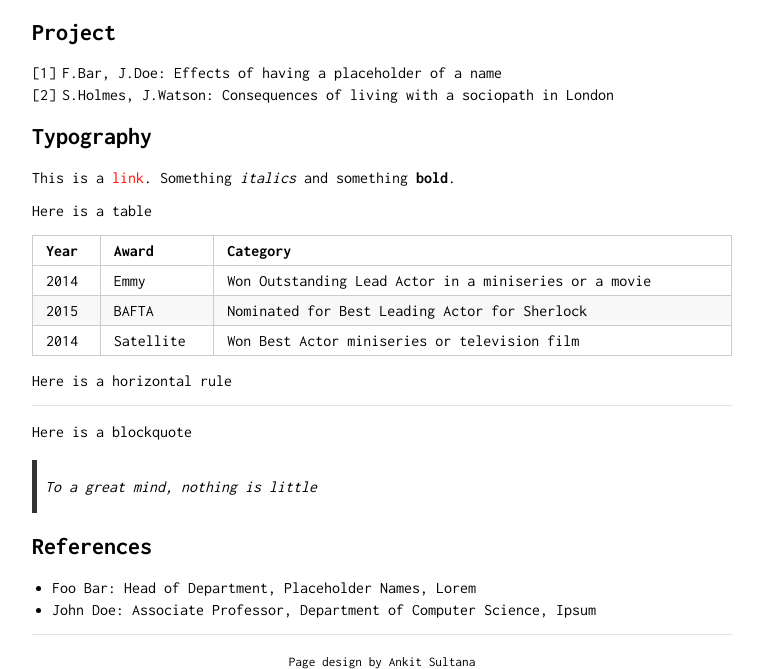
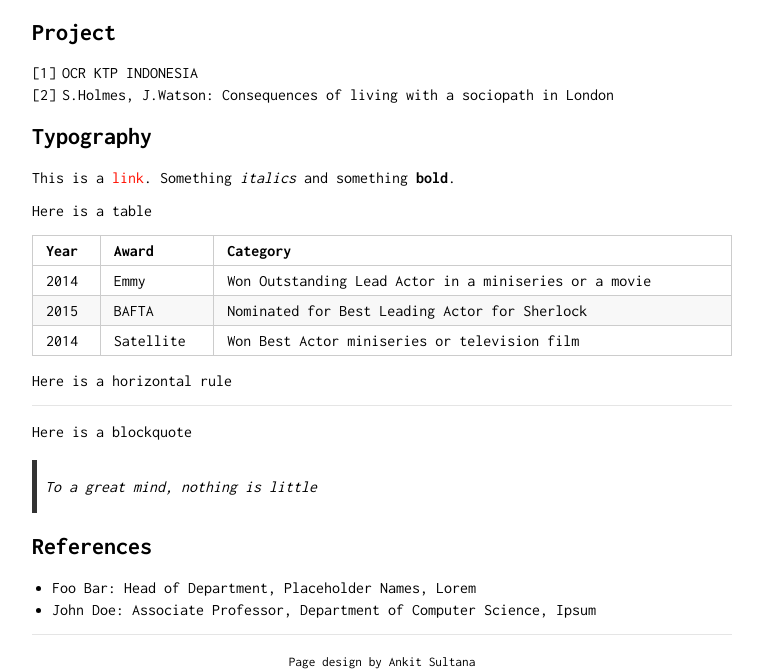
Before and after one commit to oemzih/about, a Jekyll site: the page built from index.md, in a window 1280 px wide, cut to the strip 410-1079 px from the top of the page. Shown: the whole strip, without its empty margins (258-1021 px from the left). Built offline with Jekyll 4.4.1, drawn with Linux system fonts in a browser that asks for light colours; our own code applies the rules of GitHub Pages for plain Markdown files.

Commit message:
Update index.md

```diff
--- a/index.md
+++ b/index.md
@@ -15,7 +15,7 @@ A Software engineer , i'm always tinkering, sometimes music-ing. Lately interest
 
 ## Project
 
-1. F.Bar, J.Doe: Effects of having a placeholder of a name
+1. OCR KTP INDONESIA
 2. S.Holmes, J.Watson: Consequences of living with a sociopath in London
 
 ## Typography
```
